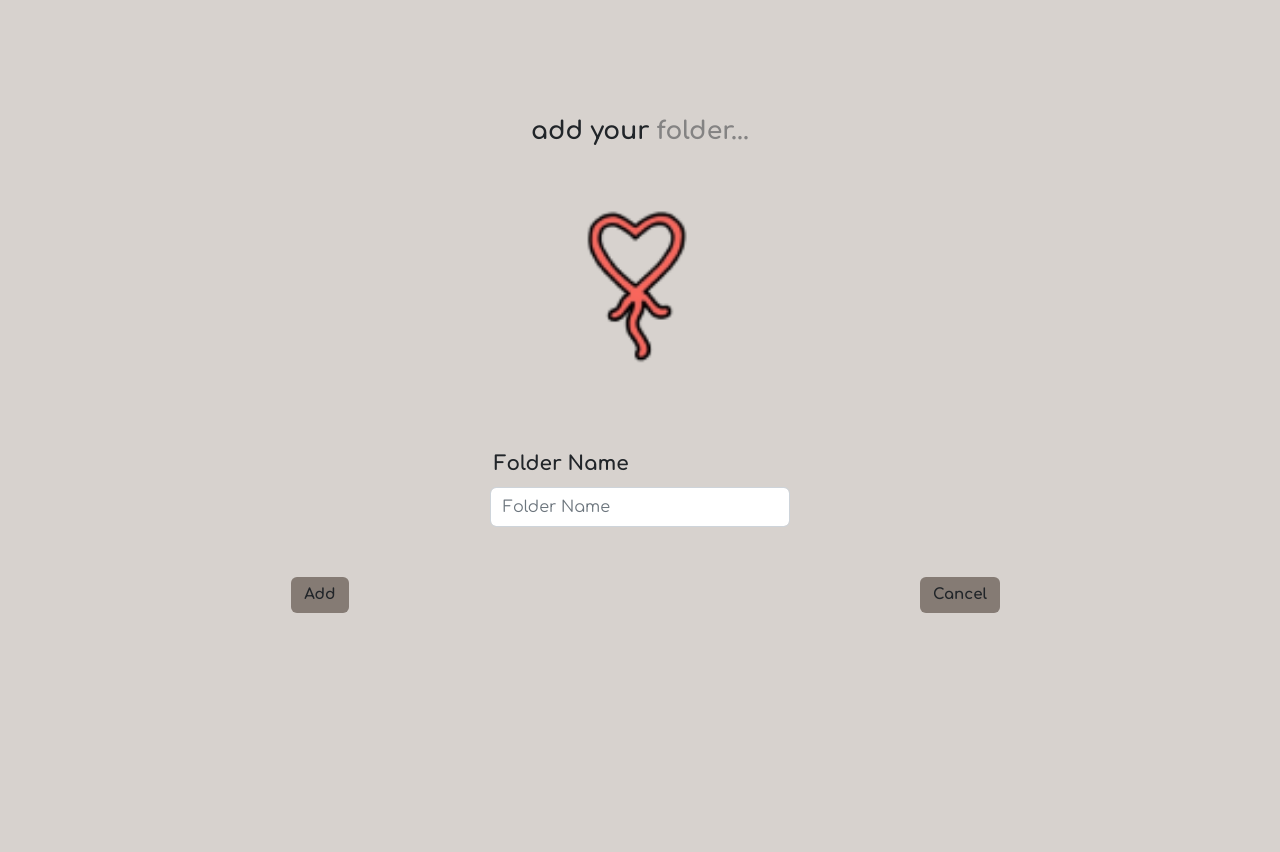
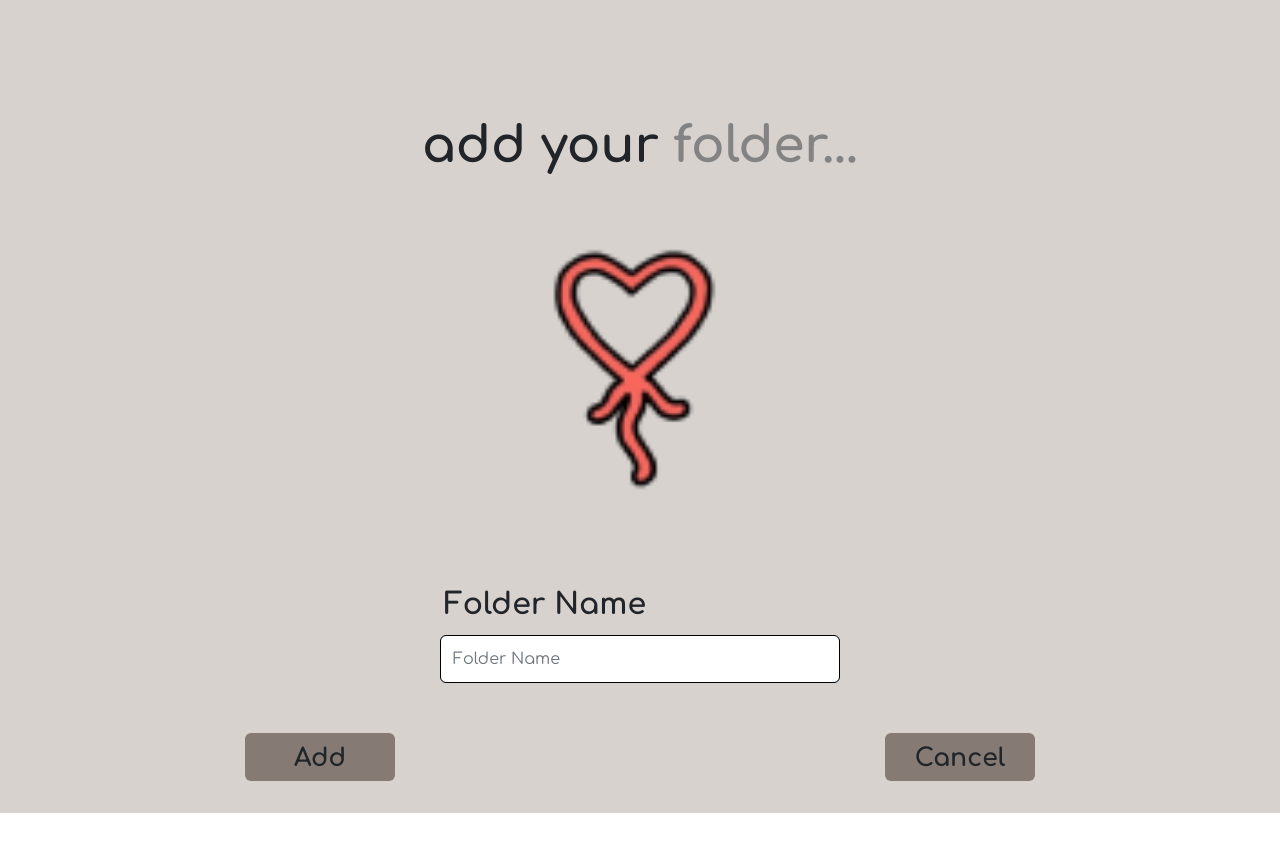
Before and after one commit to JeremyLapham/RememberWhen, a React (Create React App) app: page /AddFolder in a window 1280 px wide. Shown: the top 852 px of the page. After the commit the page ends 813 px from the top, so only its background shows below. Built offline with nearby package versions, Linux system fonts and the light colour scheme.

Commit message:
desktop updates

```diff
--- a/src/Components/AddFolderComponent/AddFolder.css
+++ b/src/Components/AddFolderComponent/AddFolder.css
@@ -25,5 +25,33 @@
     background-color: #857B74;
     font-size:15px;
     font-weight:bold;
-    margin-bottom:100%;
+    margin-bottom: 2rem;
 }
+
+@media screen and (min-width: 1024px) {
+    .addFolderTxt {
+        font-size: 50px;
+    }
+
+    .folderIMG {
+        width: 200px !important;
+        height: 280px !important;
+    }
+
+    .inputTxt {
+        font-size: 30px;
+    }
+
+    .inputFolder {
+        width: 400px !important;
+        height: 48px !important;
+        border: solid 1px black !important;
+    }
+
+    .folderBtn {
+        width: 150px !important;
+        height: 48px !important;
+        font-size: 25px !important;
+
+    }
+}
--- a/src/Components/AddFolderComponent/AddFolder.tsx
+++ b/src/Components/AddFolderComponent/AddFolder.tsx
@@ -61,10 +61,10 @@ export default function AddFolder() {
             </Row>
 
             <Row>
-                <Col className='d-flex justify-content-center'>
+                <Col className='d-flex justify-content-center folderBtnCol'>
                     <Button onClick={() => setShow(true)} className='folderBtn' variant=''>Add</Button>
                 </Col>
-                <Col className='d-flex justify-content-center'>
+                <Col className='d-flex justify-content-center folderBtnCol'>
                     <Button onClick={handleBackToHome} className='folderBtn' variant=''>Cancel</Button>
                 </Col>
             </Row>
--- a/src/Components/AddMemoryComponent/AddMemory.css
+++ b/src/Components/AddMemoryComponent/AddMemory.css
@@ -123,32 +123,3 @@
     margin-top: 2rem;
     margin-bottom: 3.5rem;
 }
-
-@media screen and (min-width: 1024px) {
-    .addMemoryTitle {
-        font-size: 50px;
-    }
-
-    .addImgCol {
-        margin-right: 50rem;
-    }
-
-    .addImgTxt {
-        font-size: 25px;
-        margin-left: 3rem;
-    }
-
-    .addAudioCol {
-        margin-right: 50rem;
-    }
-
-    .addAudioRow {
-        margin-top: 1rem;
-    }
-
-    .addAudioTxt {
-        font-size: 25px;
-        margin-left: 3rem;
-    }
-
-}
```
